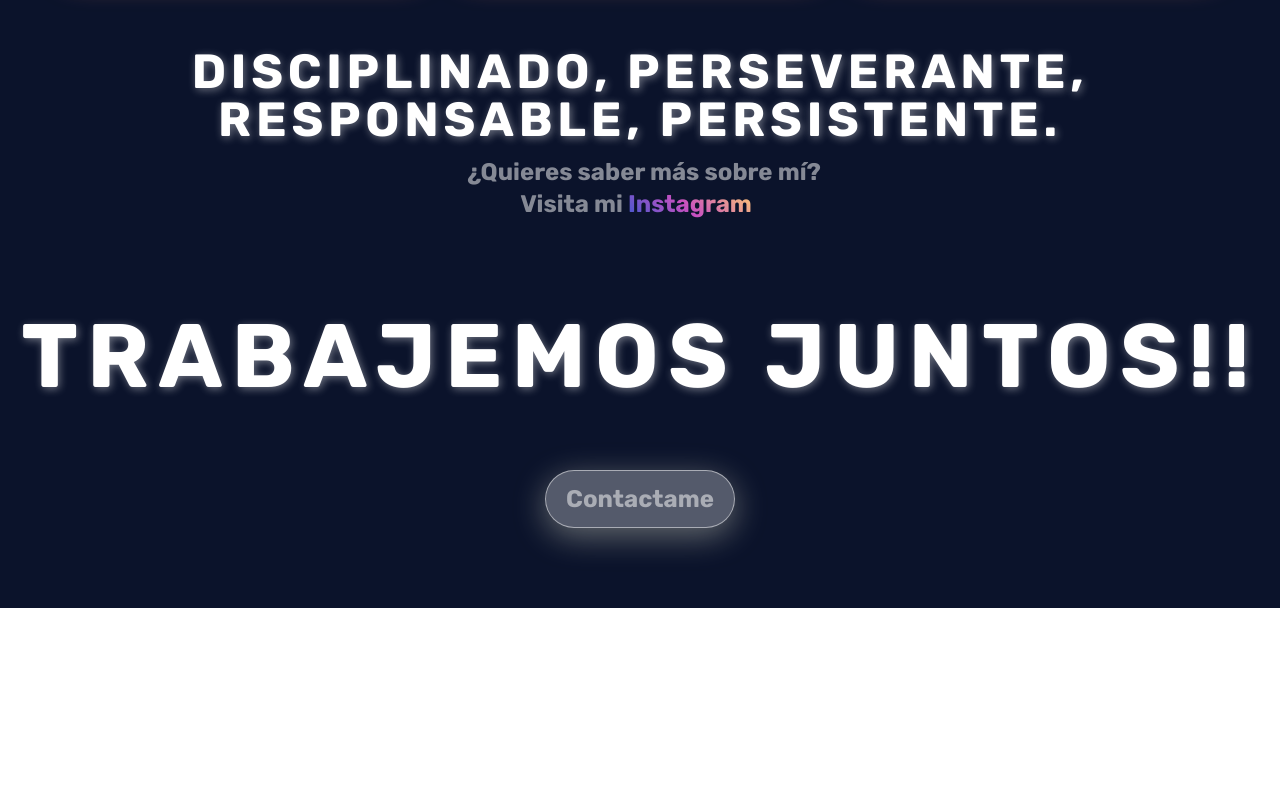
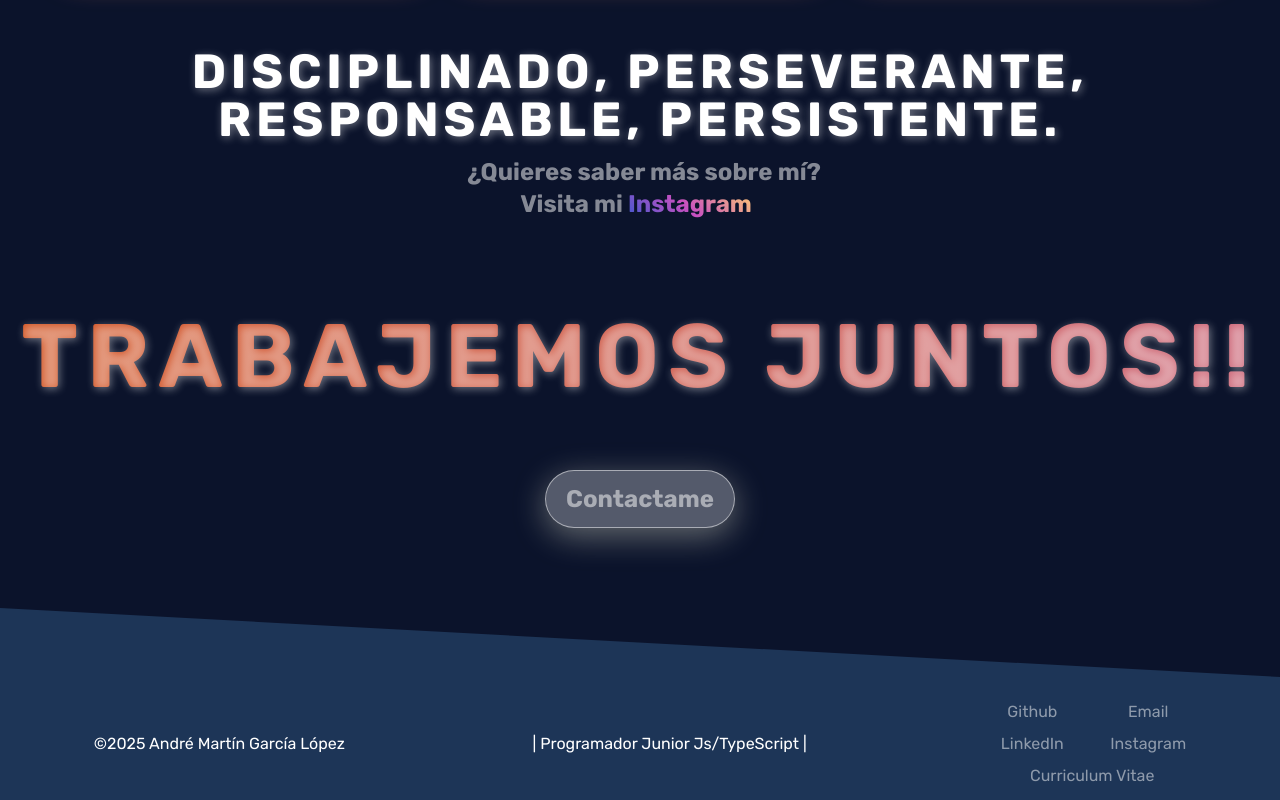
Before and after one commit to andremartingarcialopez/mi-portafolio-web, a React (Vite) app: page / in a window 1280 px wide. Shown: the part 4582-5382 px from the top of the page. Before the commit the page ends 5190 px from the top, so only its background shows below. Built offline with nearby package versions, Linux system fonts and the light colour scheme; a web font is replaced by a local one.

Commit message:
Agregamos Footer, falta actualizar algunos datos

```diff
--- a/src/App.tsx
+++ b/src/App.tsx
@@ -4,6 +4,7 @@ import Frase from "./components/Frase"
 import MisServicios from "./components/MisServicios"
 import { Proyectos } from "./components/Proyectos"
 import { SobreMi } from "./components/sobreMi"
+import Footer from "./components/Footer"
 
 function App() {
 
@@ -64,6 +65,10 @@ function App() {
         <SobreMi/>
       </section>
 
+      <footer className="bg-body">
+        <Footer/>
+      </footer>
+
 
 
     </>
--- /dev/null
+++ b/src/components/Footer.tsx
@@ -0,0 +1,49 @@
+
+export default function Footer() {
+    return (
+        <>
+            <div className="custom-shape-divider-bottom-1654615957">
+                <svg data-name="Layer 1" xmlns="http://www.w3.org/2000/svg" viewBox="0 0 1200 120" preserveAspectRatio="none">
+                    <path d="M1200 120L0 16.48 0 0 1200 0 1200 120z" className="shape-fill"></path>
+                </svg>
+            </div>
+
+            <div className='bg-[#1d3557] text-white gap-y-4 w-full flex flex-col lg:flex-row justify-around  items-center h-auto py-3'>
+
+                <div>
+                    <p>©{new Date().getFullYear()} André Martín García López</p>
+                </div>
+
+                <div>
+                    <p>| Programador Junior Js/TypeScript |</p>
+                </div>
+
+                <div className='md:flex md:gap-x-10  grid grid-cols-2 gap-2  lg:grid lg:grid-cols-2 '>
+
+                    <a className='enlaces-footer' target={"_blank"} href="https://github.com/andremartingarcialopez">
+                        <p>Github</p>
+                    </a>
+
+                    <a className='enlaces-footer' target={"_blank"} href="mailto: andregarlop.job@gmail.com">
+                        <p>Email</p>
+                    </a>
+
+                    <a className='enlaces-footer' target={"_blank"} href="https://www.linkedin.com/in/andr%C3%A9-mart%C3%ADn-garc%C3%ADa-l%C3%B3pez-ba8a26240/">
+                        <p>LinkedIn</p>
+                    </a>
+
+                    <a className='enlaces-footer' target={"_blank"} href="https://www.instagram.com/andy__garlop/">
+                        <p>Instagram</p>
+                    </a>
+
+                    <a className='enlaces-footer col-span-2' target={"_blank"} href="/img/André-Martín-García-López-CV.pdf">
+                        <i className="fa-solid fa-file-pdf"></i>
+                        <p>Curriculum Vitae</p>
+                    </a>
+
+                </div>
+
+            </div>
+        </>
+    )
+}
--- a/src/components/SobreMi.tsx
+++ b/src/components/SobreMi.tsx
@@ -39,8 +39,8 @@ export function SobreMi() {
             </div>
 
             <div data-aos="fade-up" data-aos-duration="1000" id='contacto' className=' h-auto py-20 flex flex-col justify-center items-center'>
-                <h2 className='background-titulos text-shadow titulos lg:text-[90px]'>Trabajemos juntos!!</h2>
-                <a to={"/contacto"} className='glass-object animate__animated animate__headShake animate__infinite animate__slow mt-14 text-2xl px-5 py-3 rounded-full text-white/50 hover:text-white/80 font-[700]' href="">
+                <h2 className='background-title text-shadow titulos lg:text-[90px]'>Trabajemos juntos!!</h2>
+                <a  className='hover:bg-white glass-object mt-14 text-2xl px-5 py-3 rounded-full text-white/50 hover:text-white/80 font-[700]' href="">
                     Contactame
                 </a>
 
--- a/src/index.css
+++ b/src/index.css
@@ -19,7 +19,7 @@ body {
   font-family: 'Rubik', sans-serif;
 }
 
-/*Fuente de frase de inovacion*/
+/*Fuente de palabra EXITO*/
 .font-innovation {
   font-family: 'Gugi', cursive;
 }
@@ -36,16 +36,6 @@ body {
   -webkit-background-clip: text;
 }
 
-.background-fail {
-  background-color: #dd3513;
-  background: linear-gradient(90deg, #b8d419, #c52222, #4bc0c8);
-  -webkit-text-fill-color: transparent;
-  animation: gradient 9s ease infinite;
-  height: fit-content;
-  background-size: 400% 400%;
-  background-clip: text;
-  -webkit-background-clip: text;
-}
 
 /*bg-Animacion Main*/
 .bg-animation {
@@ -81,8 +71,7 @@ body {
 
 }
 
-
-
+/*CSS Titulo sobre mi*/
 .about-title {
   background-color: #f3ec78;
   background: linear-gradient(45deg, #FF886A, #FCF6CF);
@@ -94,6 +83,7 @@ body {
 
 }
 
+/*Sombra*/
 .text-shadow {
   text-shadow: 0.1rem 0.1rem 0.5rem rgba(255, 255, 255, 0.4);
 }
@@ -136,6 +126,7 @@ body {
   z-index: 1;
 }
 
+/*Efecto letras ISNTAGRAM*/
 .degradado-instagram {
   background-color: #4158D0;
   background-image: linear-gradient(43deg, #4158D0 0%, #C850C0 46%, #FFCC70 100%);
@@ -146,6 +137,27 @@ body {
   height: fit-content;
 }
 
+/*Footer wave*/
+.custom-shape-divider-bottom-1654615957 {
+  bottom: 0;
+  left: 0;
+  width: 100%;
+  overflow: hidden;
+  line-height: 0;
+  transform: rotate(180deg);
+}
+
+.custom-shape-divider-bottom-1654615957 svg {
+  display: block;
+  width: calc(100% + 1.3px);
+  height: 80px;
+}
+
+.custom-shape-divider-bottom-1654615957 .shape-fill {
+  fill: #1d3557;
+}
+
+/*Mas componentes CSS personalizados*/
 @layer components {
 
   .efecto-hover-enlace {
```
